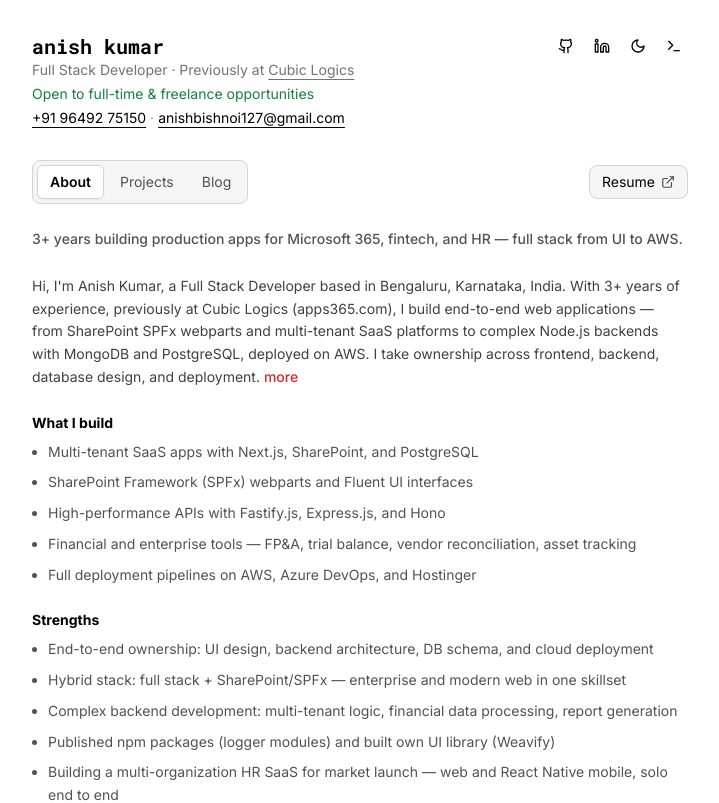
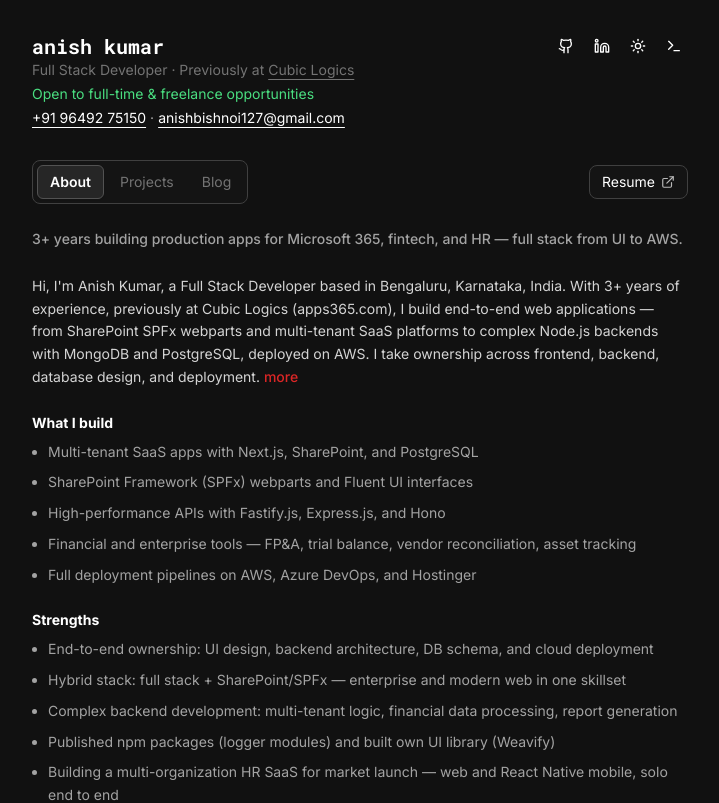
Before and after one commit to anishkumar127/me, a Next.js app: page / in a window 1280 px wide. Shown: the top 803 px of the page, without its empty margins (280-999 px from the left). Built offline with nearby package versions, Linux system fonts and the light colour scheme; no server answers.

Commit message:
feat: update theme settings in Providers component to default to dark mode and enable system theme detection; enhance Topbar component with improved theme toggle accessibility and icon handling

```diff
--- a/app/components/topbar.tsx
+++ b/app/components/topbar.tsx
@@ -72,14 +72,11 @@ export default function Topbar({ resumeLink }: { resumeLink?: string }) {
             onClick={() => {
               setTheme(resolvedTheme === "dark" ? "light" : "dark");
             }}
-            aria-label={
-              resolvedTheme === "dark"
-                ? "Switch to light mode"
-                : "Switch to dark mode"
-            }
+            aria-label="Toggle color theme"
             className="h-7 w-7 rounded-md hover:bg-gray-100 hover:dark:bg-[#1c1c1c] flex justify-center items-center"
           >
-            {resolvedTheme === "dark" ? <SunIcon /> : <MoonIcon />}
+            <SunIcon className="hidden dark:block" />
+            <MoonIcon className="block dark:hidden" />
           </button>
           <button
             type="button"
@@ -160,7 +157,7 @@ export function SocialsLink(props: any) {
   );
 }
 
-function SunIcon() {
+function SunIcon({ className }: { className?: string }) {
   return (
     <svg
       xmlns="http://www.w3.org/2000/svg"
@@ -172,7 +169,7 @@ function SunIcon() {
       strokeWidth="2"
       strokeLinecap="round"
       strokeLinejoin="round"
-      className="lucide lucide-sun h-4 w-4"
+      className={clsx("lucide lucide-sun h-4 w-4", className)}
       aria-hidden="true"
     >
       <circle cx="12" cy="12" r="4" />
@@ -188,7 +185,7 @@ function SunIcon() {
   );
 }
 
-function MoonIcon() {
+function MoonIcon({ className }: { className?: string }) {
   return (
     <svg
       xmlns="http://www.w3.org/2000/svg"
@@ -200,7 +197,7 @@ function MoonIcon() {
       strokeWidth="2"
       strokeLinecap="round"
       strokeLinejoin="round"
-      className="lucide lucide-moon h-4 w-4"
+      className={clsx("lucide lucide-moon h-4 w-4", className)}
       aria-hidden="true"
     >
       <path d="M12 3a6 6 0 0 0 9 9 9 9 0 1 1-9-9Z" />
--- a/app/providers.tsx
+++ b/app/providers.tsx
@@ -17,8 +17,8 @@ export default function Providers({ children }: { children: React.ReactNode }) {
   return (
     <ThemeProvider
       attribute="class"
-      defaultTheme="light"
-      enableSystem={false}
+      defaultTheme="dark"
+      enableSystem
       disableTransitionOnChange
     >
       <TerminalContext.Provider value={{ isOpen, toggleIsOpen }}>
```
Also changed, not shown: graphify-out/GRAPH_REPORT.md (+2 -2 lines), graphify-out/cache/stat-index.json (+1 -1 lines), graphify-out/graph.json, graphify-out/manifest.json.
